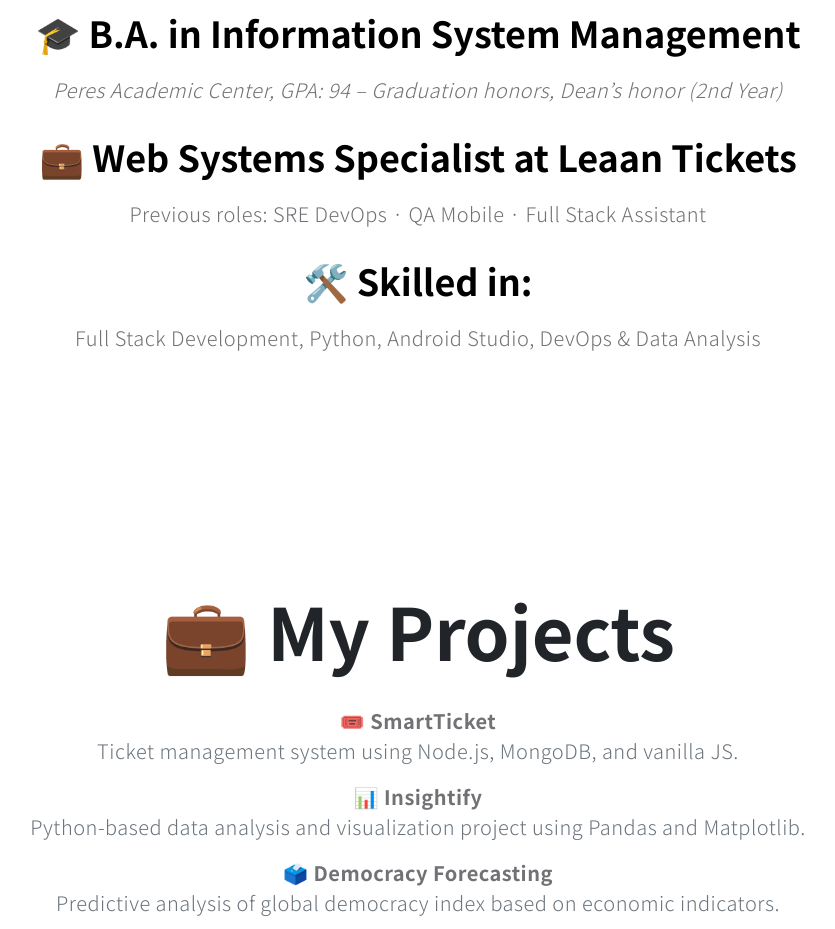
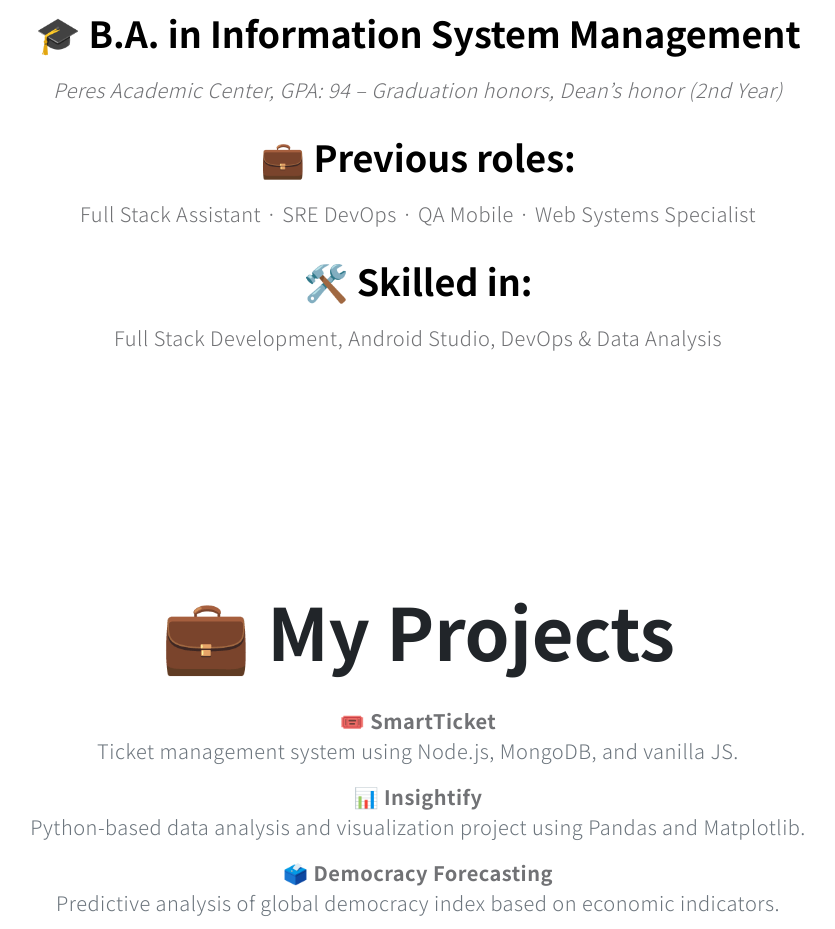
Before and after one commit to omrinaftali/omrinaftaliWeb, a plain HTML site: page index.html in a window 1280 px wide. Shown: the part 1220-2149 px from the top of the page, without its empty margins (222-1057 px from the left). Drawn offline with Linux system fonts and the light colour scheme.

Commit message:
Update index.html

```diff
--- a/index.html
+++ b/index.html
@@ -146,17 +146,17 @@
         </p>
 
         <h3 class="mt-4 mb-3" data-aos="fade-up" data-aos-delay="300">
-          💼 Web Systems Specialist at Leaan Tickets
+          💼 Previous roles:
         </h3>
         <p class="mb-2" data-aos="fade-up" data-aos-delay="350">
-          Previous roles: SRE DevOps · QA Mobile · Full Stack Assistant
+          Full Stack Assistant · SRE DevOps · QA Mobile · Web Systems Specialist
         </p>
 
         <h3 class="mt-4 mb-3" data-aos="fade-up" data-aos-delay="400">
           🛠️ Skilled in:
         </h3>
         <p class="mb-0" data-aos="fade-up" data-aos-delay="450">
-          Full Stack Development, Python, Android Studio, DevOps & Data Analysis
+          Full Stack Development, Android Studio, DevOps & Data Analysis
         </p>
 
       </div>
```
